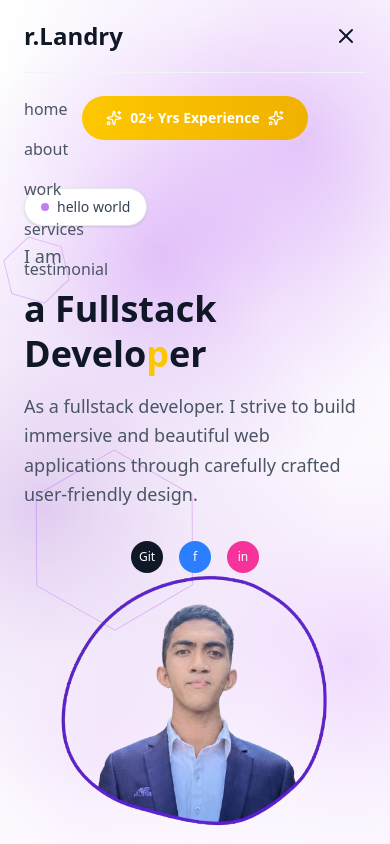
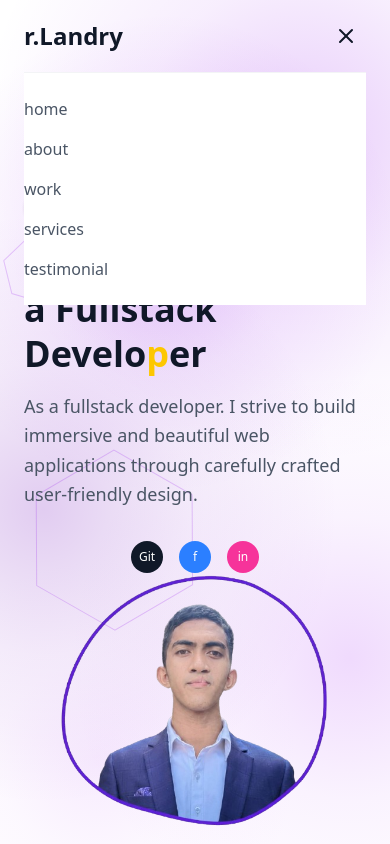
Before and after one commit to rakotoarisonlandry/portfolioV.02, a Next.js app: page / in a window 390 px wide. Both pictures are taken after a click on the button 346 px from the left and 36 px from the top of the page. Shown: the top 844 px of the page. Built offline with nearby package versions, Linux system fonts and the light colour scheme.

Commit message:
fix: update mobile navigation background color for better visibility

```diff
--- a/src/components/layout/navigation.tsx
+++ b/src/components/layout/navigation.tsx
@@ -98,7 +98,7 @@ export function Navigation() {
 
         {/* Mobile Navigation */}
         {isOpen && (
-          <div className="lg:hidden py-4 border-t border-gray-100">
+          <div className="lg:hidden bg-white py-4 border-t border-gray-100">
             {navItems.map((item) => (
               <Link
                 key={item.href}
```
